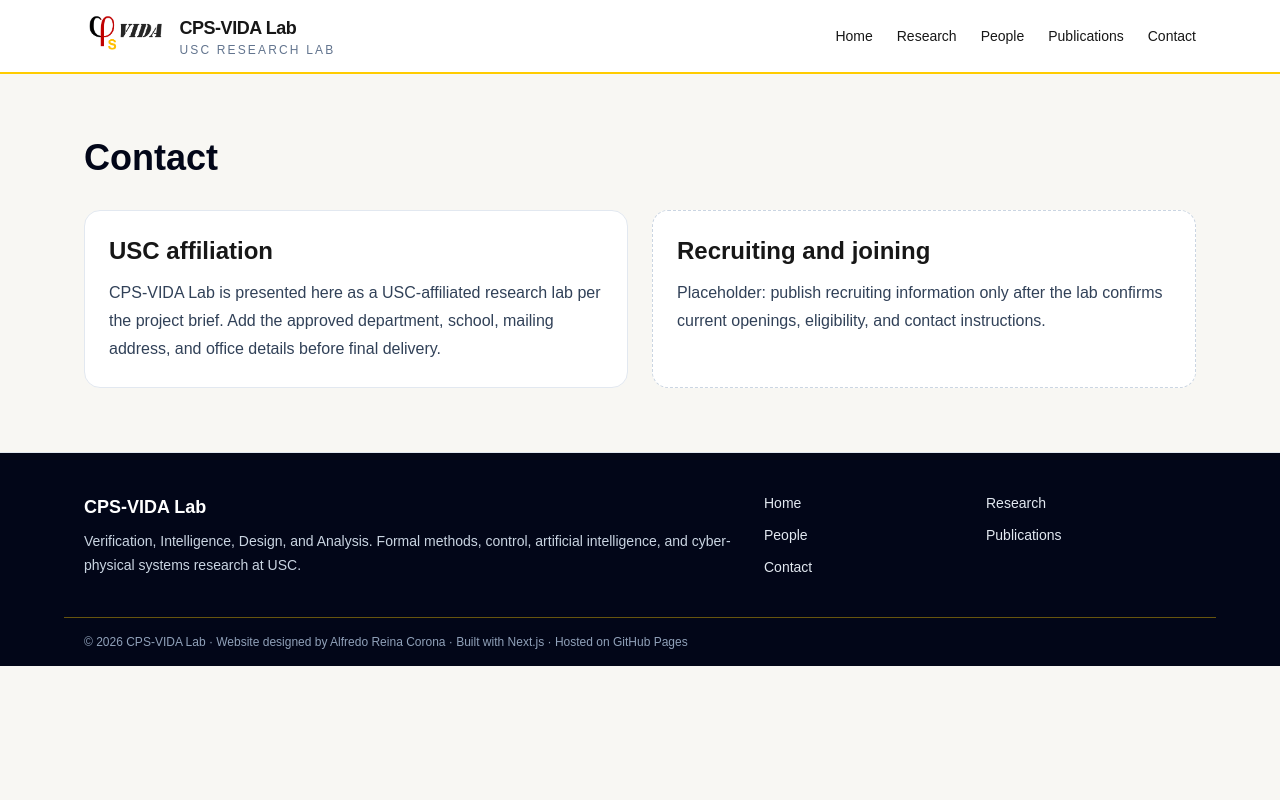
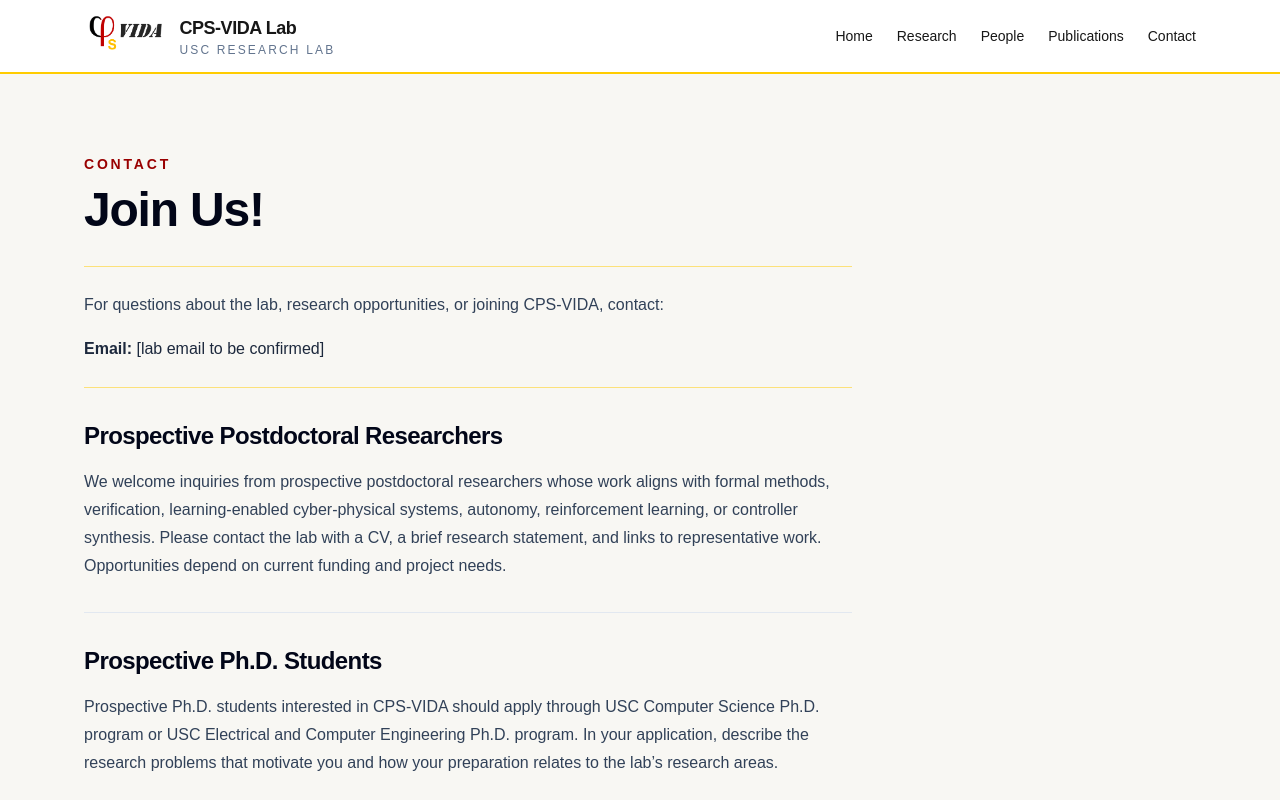
Before and after one commit to Alfredo-ReinaCorona/vida-lab-redesign, a Next.js app: page /contact in a window 1280 px wide. Shown: the top 800 px of the page. Built offline with nearby package versions, Linux system fonts and the light colour scheme.

Commit message:
Update contact page and footer layout

```diff
--- a/src/app/contact/page.tsx
+++ b/src/app/contact/page.tsx
@@ -1,3 +1,57 @@
+import { contactPage } from "@/content/contact";
+
 export default function ContactPage() {
-  return <main className="mx-auto max-w-6xl px-5 py-16"><h1 className="text-4xl font-semibold text-slate-950">Contact</h1><div className="mt-8 grid gap-6 md:grid-cols-2"><section className="rounded-2xl border border-slate-200 bg-white p-6"><h2 className="text-2xl font-semibold">USC affiliation</h2><p className="mt-3 leading-7 text-slate-700">CPS-VIDA Lab is presented here as a USC-affiliated research lab per the project brief. Add the approved department, school, mailing address, and office details before final delivery.</p></section><section className="rounded-2xl border border-dashed border-slate-300 bg-white p-6"><h2 className="text-2xl font-semibold">Recruiting and joining</h2><p className="mt-3 leading-7 text-slate-700">Placeholder: publish recruiting information only after the lab confirms current openings, eligibility, and contact instructions.</p></section></div></main>;
+  return (
+    <main className="mx-auto w-full max-w-6xl px-5 py-16 sm:py-20">
+      <div className="max-w-3xl">
+        <p className="text-sm font-semibold uppercase tracking-[0.2em] text-[var(--usc-cardinal)]">
+          Contact
+        </p>
+        <h1 className="mt-3 text-4xl font-semibold tracking-tight text-slate-950 sm:text-5xl">
+          {contactPage.title}
+        </h1>
+        <div className="mt-8 border-y border-[var(--usc-gold)]/50 py-6">
+          <p className="leading-7 text-slate-700">{contactPage.intro}</p>
+          <p className="mt-4 leading-7 text-slate-800">
+            <strong>{contactPage.emailLabel}</strong> {contactPage.emailPlaceholder}
+          </p>
+        </div>
+
+        <div className="divide-y divide-slate-200">
+          {contactPage.sections.map((section) => (
+            <section className="py-8" key={section.title}>
+              <h2 className="text-2xl font-semibold tracking-tight text-slate-950">
+                {section.title}
+              </h2>
+              {"body" in section ? (
+                <p className="mt-4 leading-7 text-slate-700">{section.body}</p>
+              ) : (
+                <p className="mt-4 leading-7 text-slate-700">
+                  {section.bodyStart}
+                  <a
+                    className="font-medium text-[var(--usc-cardinal)] underline decoration-[var(--usc-gold)] decoration-2 underline-offset-4 hover:text-slate-950"
+                    href={section.csLink.href}
+                    target="_blank"
+                    rel="noreferrer"
+                  >
+                    {section.csLink.label}
+                  </a>
+                  {section.bodyMiddle}
+                  <a
+                    className="font-medium text-[var(--usc-cardinal)] underline decoration-[var(--usc-gold)] decoration-2 underline-offset-4 hover:text-slate-950"
+                    href={section.eceLink.href}
+                    target="_blank"
+                    rel="noreferrer"
+                  >
+                    {section.eceLink.label}
+                  </a>
+                  {section.bodyEnd}
+                </p>
+              )}
+            </section>
+          ))}
+        </div>
+      </div>
+    </main>
+  );
 }
--- a/src/app/layout.tsx
+++ b/src/app/layout.tsx
@@ -9,5 +9,13 @@ export const metadata: Metadata = {
 };
 
 export default function RootLayout({ children }: Readonly<{ children: React.ReactNode }>) {
-  return <html lang="en"><body><SiteHeader />{children}<SiteFooter /></body></html>;
+  return (
+    <html lang="en">
+      <body className="flex min-h-dvh flex-col">
+        <SiteHeader />
+        <div className="flex-1">{children}</div>
+        <SiteFooter />
+      </body>
+    </html>
+  );
 }
--- /dev/null
+++ b/src/content/contact.ts
@@ -0,0 +1,34 @@
+export const contactPage = {
+  title: "Join Us!",
+  intro:
+    "For questions about the lab, research opportunities, or joining CPS-VIDA, contact:",
+  emailLabel: "Email:",
+  emailPlaceholder: "[lab email to be confirmed]",
+  sections: [
+    {
+      title: "Prospective Postdoctoral Researchers",
+      body:
+        "We welcome inquiries from prospective postdoctoral researchers whose work aligns with formal methods, verification, learning-enabled cyber-physical systems, autonomy, reinforcement learning, or controller synthesis. Please contact the lab with a CV, a brief research statement, and links to representative work. Opportunities depend on current funding and project needs.",
+    },
+    {
+      title: "Prospective Ph.D. Students",
+      bodyStart: "Prospective Ph.D. students interested in CPS-VIDA should apply through ",
+      csLink: {
+        label: "USC Computer Science Ph.D. program",
+        href: "https://www.cs.usc.edu/ph-d-application-information/",
+      },
+      bodyMiddle: " or ",
+      eceLink: {
+        label: "USC Electrical and Computer Engineering Ph.D. program",
+        href: "https://viterbigradadmission.usc.edu/doctoral/phddegrees/phd-electrical-engineering/",
+      },
+      bodyEnd:
+        ". In your application, describe the research problems that motivate you and how your preparation relates to the lab’s research areas.",
+    },
+    {
+      title: "Current and Incoming M.S. / Undergraduate Students",
+      body:
+        "Current and incoming USC master’s and undergraduate students interested in contributing to CPS-VIDA research are encouraged to contact the lab with a brief introduction, relevant coursework or project experience, and a résumé. Opportunities depend on current project needs and available mentorship.",
+    },
+  ],
+};
```
